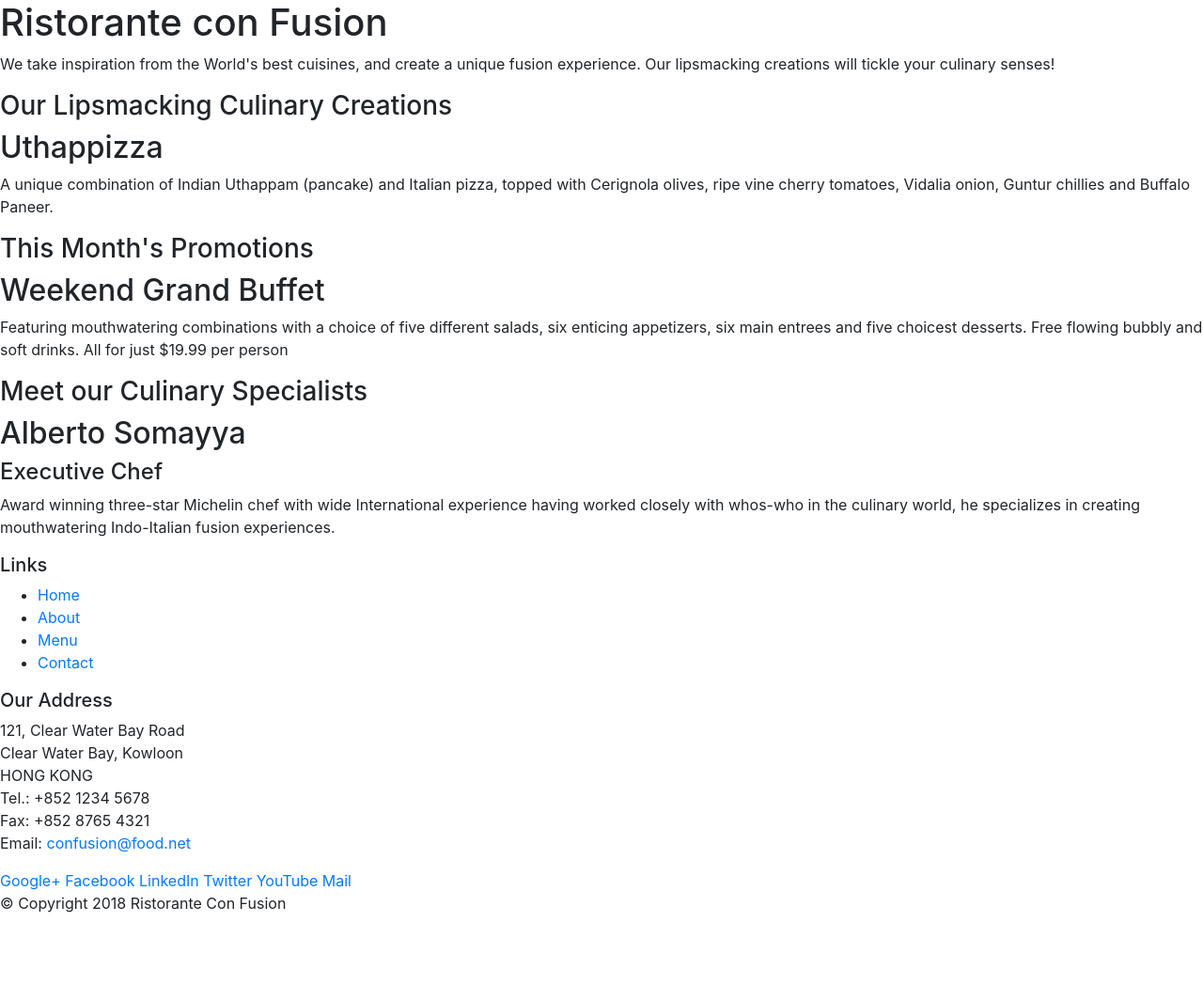
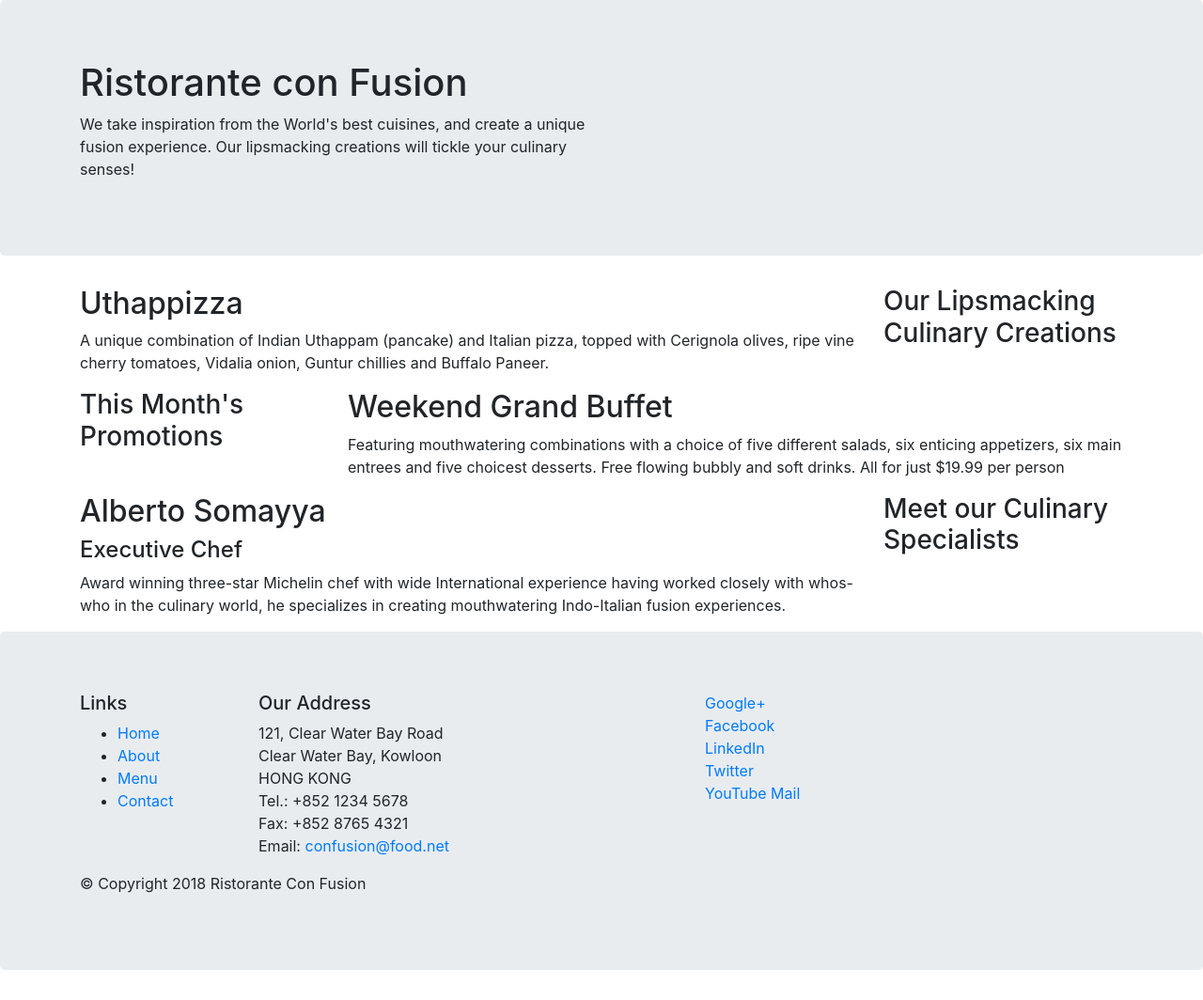
Before and after one commit to ashhar001/conFusion, a website: page index.html in a window 1280 px wide. Shown: the whole page at 94% size. Before the commit the page ends 989 px from the top, so only its background shows below. Drawn offline with nearby package versions, Linux system fonts and the light colour scheme.

Commit message:
Bootsrtraped Part1

```diff
--- a/index.html
+++ b/index.html
@@ -14,46 +14,46 @@
 
 <body>
 
-    <header>
-        <div>
-            <div>
-                <div>
+    <header class="jumbotron">
+        <div class="container">
+            <div class="row">
+                <div class="col-12 col-sm-6">
                     <h1>Ristorante con Fusion</h1>
                     <p>We take inspiration from the World's best cuisines, and create a unique fusion experience. Our lipsmacking creations will tickle your culinary senses!</p>
                 </div>
-                <div>
+                <div class="col-12 col-sm">
                 </div>
             </div>
         </div>
     </header>
 
-    <div>
-        <div>
-            <div>
+    <div class="container">
+        <div class="row">
+            <div class="col-12 col-sm-4 order-sm-last col-md-3">
                 <h3>Our Lipsmacking Culinary Creations</h3>
             </div>
-            <div>
+            <div class="col col-sm order-sm-first col-md">
                 <h2>Uthappizza</h2>
                 <p>A unique combination of Indian Uthappam (pancake) and Italian pizza, topped with Cerignola olives, ripe vine cherry tomatoes, Vidalia onion, Guntur chillies and Buffalo Paneer.</p>
             </div>
         </div>
 
 
-        <div>
-            <div>
+        <div class="row">
+            <div class="col-12 col-sm-4 col-md-3">
                 <h3>This Month's Promotions</h3>
             </div>
-            <div>
+            <div class="col col-sm col-md">
                 <h2>Weekend Grand Buffet</h2>
                 <p>Featuring mouthwatering combinations with a choice of five different salads, six enticing appetizers, six main entrees and five choicest desserts. Free flowing bubbly and soft drinks. All for just $19.99 per person </p>
             </div>
         </div>
 
-        <div>
-            <div>
+        <div class="row">
+            <div class="col-12 col-sm-4 order-sm-last col-md-3">
                 <h3>Meet our Culinary Specialists</h3>
             </div>
-            <div>
+            <div class="col col-sm order-sm-first col-md">
                 <h2>Alberto Somayya</h2>
                 <h4>Executive Chef</h4>
                 <p>Award winning three-star Michelin chef with wide International experience having worked closely with whos-who in the culinary world, he specializes in creating mouthwatering Indo-Italian fusion experiences. </p>
@@ -61,10 +61,10 @@
         </div>
     </div>
 
-    <footer>
-        <div>
-            <div>
-                <div>
+    <footer class="jumbotron">
+        <div class="container">
+            <div class="row">
+                <div class=" col-4 col-sm-2">
                     <h5>Links</h5>
                     <ul>
                         <li><a href="#">Home</a></li>
@@ -73,7 +73,7 @@
                         <li><a href="#">Contact</a></li>
                     </ul>
                 </div>
-                <div>
+                <div class="col-7 col-sm-5">
                     <h5>Our Address</h5>
                     <address>
 		              121, Clear Water Bay Road<br>
@@ -85,7 +85,7 @@
 		           </address>
                 </div>
                 <div>
-                    <div>
+                    <div class="col-12 col-sm-4">
                         <a href="http://google.com/+">Google+</a>
                         <a href="http://www.facebook.com/profile.php?id=">Facebook</a>
                         <a href="http://www.linkedin.com/in/">LinkedIn</a>
@@ -95,8 +95,9 @@
                     </div>
                 </div>
            </div>
-           <div>
-                <div>
+
+           <div class="row">
+                <div class="col-auto">
                     <p>© Copyright 2018 Ristorante Con Fusion</p>
                 </div>
            </div>
```
